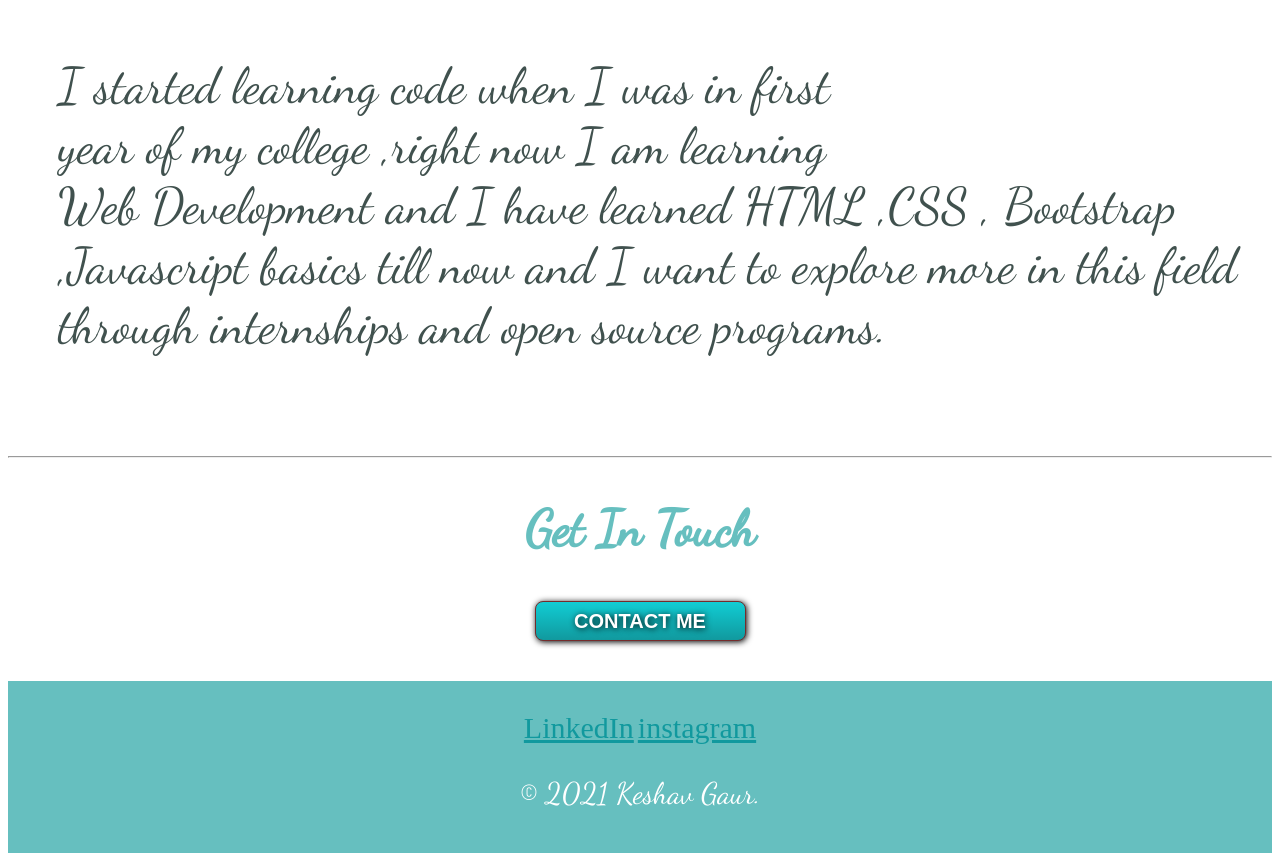
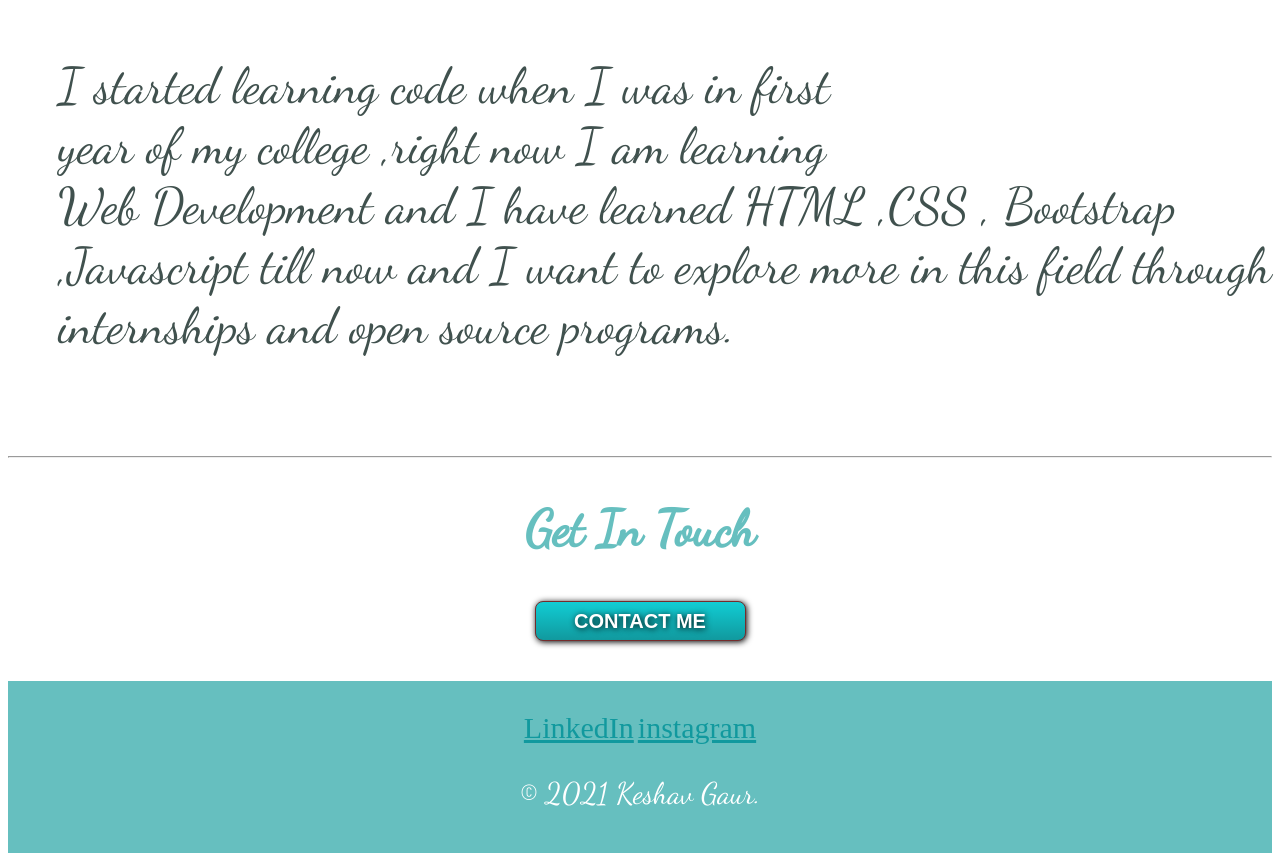
Before and after one commit to keshavgaur18/Personal-Site, a plain HTML site: page index.html in a window 1280 px wide. Shown: the part 1630-2483 px from the top of the page. Drawn offline with Linux system fonts and the light colour scheme.

Commit message:
Update index.html

```diff
--- a/index.html
+++ b/index.html
@@ -36,7 +36,7 @@
         <div class="skill-row">
 
           <h3>Design & Development</h3>
-          <p>I started learning code when I was in first year of my college ,right now I am learning Web Development and I have learned HTML ,CSS , Bootstrap ,Javascript basics till now and I want to explore more in this field through internships and open source programs.</p>
+          <p>I started learning code when I was in first year of my college ,right now I am learning Web Development and I have learned HTML ,CSS , Bootstrap ,Javascript till now and I want to explore more in this field through internships and open source programs.</p>
 
 
         </div>
```
